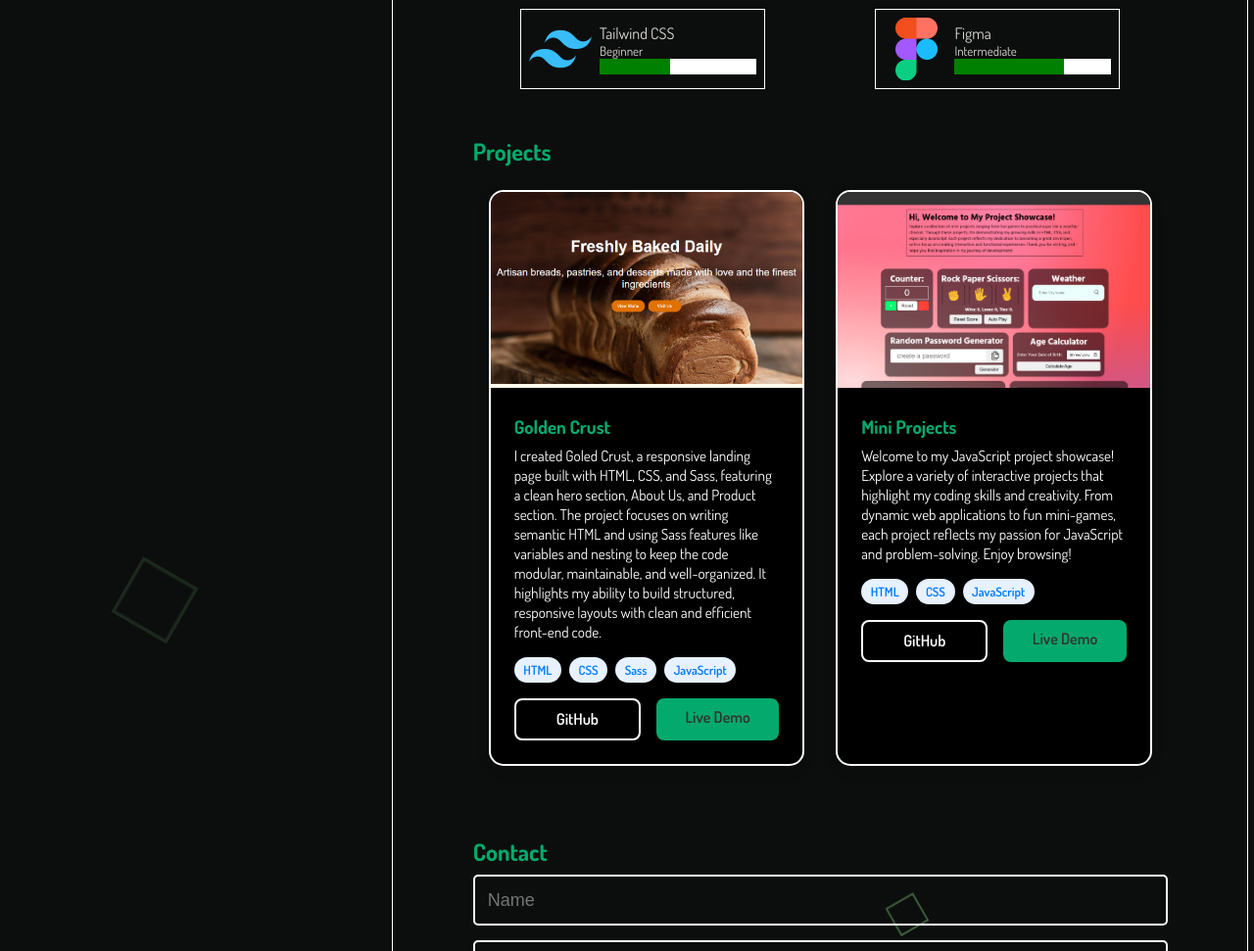
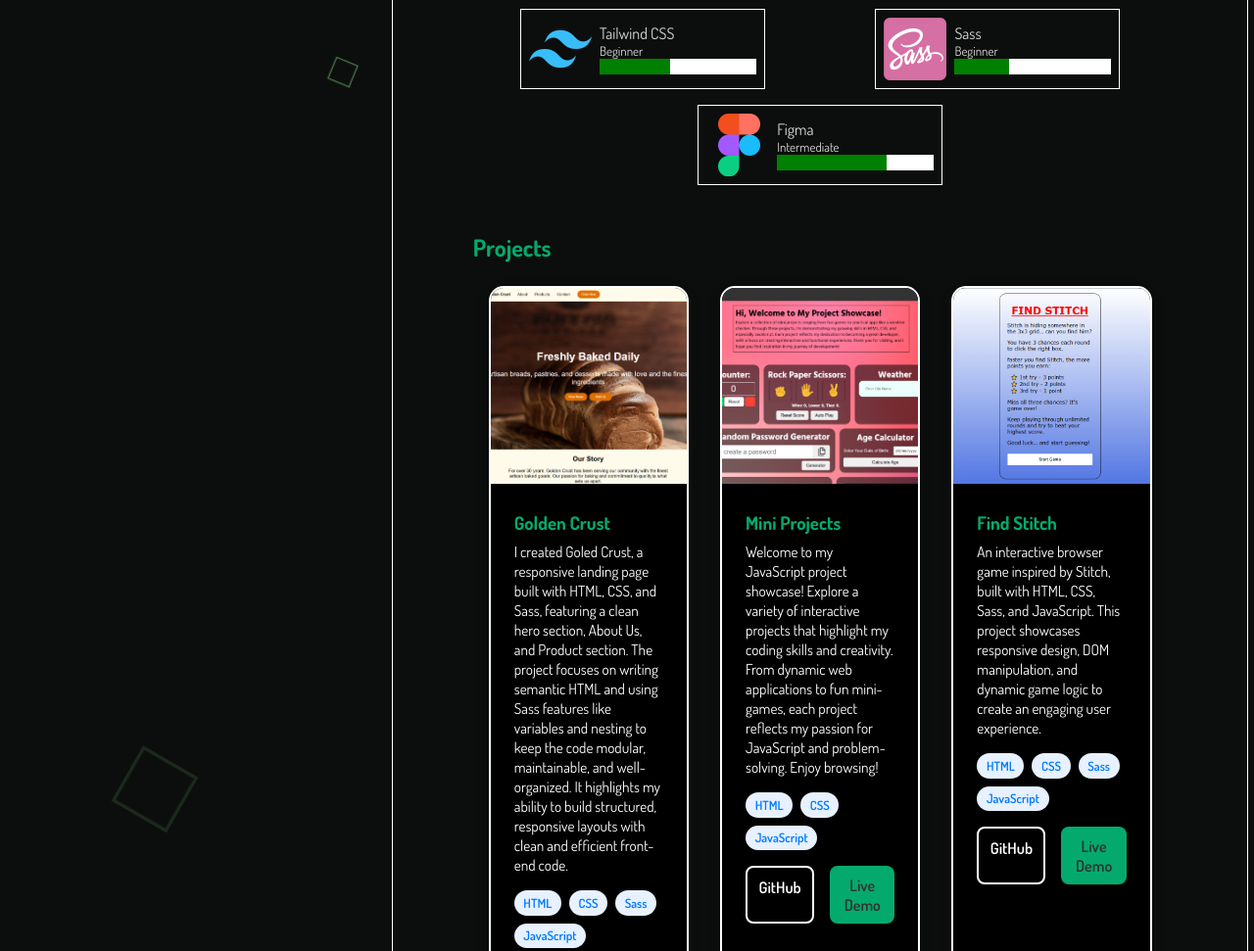
Before and after one commit to idil-abdi/edil-abdiaziz, a plain HTML site: page index.html in a window 1280 px wide. Shown: the part 678-1649 px from the top of the page at 98% size. Drawn offline with nearby package versions, Linux system fonts and the light colour scheme; a web font is replaced by a local one.

Commit message:
adding a new project and skill

```diff
--- a/index.html
+++ b/index.html
@@ -195,6 +195,17 @@
 
               <div class="hidden">
                 <div class="item skillItem">
+                  <img class="imgIcon" src="./asset/img/sass.png" alt="Sass" />
+                  <div class="skillTitle">
+                    <label for="sass">Sass</label>
+                    <p class="subtitle">Beginner</p>
+                    <progress id="sass" value="35" max="100"></progress>
+                  </div>
+                </div>
+              </div>
+
+              <div class="hidden">
+                <div class="item skillItem">
                   <img
                     class="imgIcon"
                     src="./asset/img/figma.png"
@@ -287,6 +298,36 @@
                       </div>
                     </div>
                   </div>
+                  <!-- Project 3 -->
+                  <div class="project-card">
+                    <img src="./asset/img/stitch-game.png" alt="stitch game" />
+                    <div class="project-content">
+                      <h3>Find Stitch</h3>
+                      <p>
+                        An interactive browser game inspired by Stitch, built
+                        with HTML, CSS, Sass, and JavaScript. This project
+                        showcases responsive design, DOM manipulation, and
+                        dynamic game logic to create an engaging user
+                        experience.
+                      </p>
+                      <div class="tags">
+                        <span>HTML</span><span>CSS</span><span>Sass</span
+                        ><span>JavaScript</span>
+                      </div>
+                      <div class="project-links">
+                        <a
+                          href="https://github.com/idil-abdi/super-duper-lamp"
+                          target="_blank"
+                          >GitHub</a
+                        >
+                        <a
+                          href="https://idil-abdi.github.io/super-duper-lamp/"
+                          target="_blank"
+                          >Live Demo</a
+                        >
+                      </div>
+                    </div>
+                  </div>
                 </div>
               </section>
             </div>
```
Also changed, not shown: asset/img/sass.png (added), asset/img/stitch-game.png (added).
